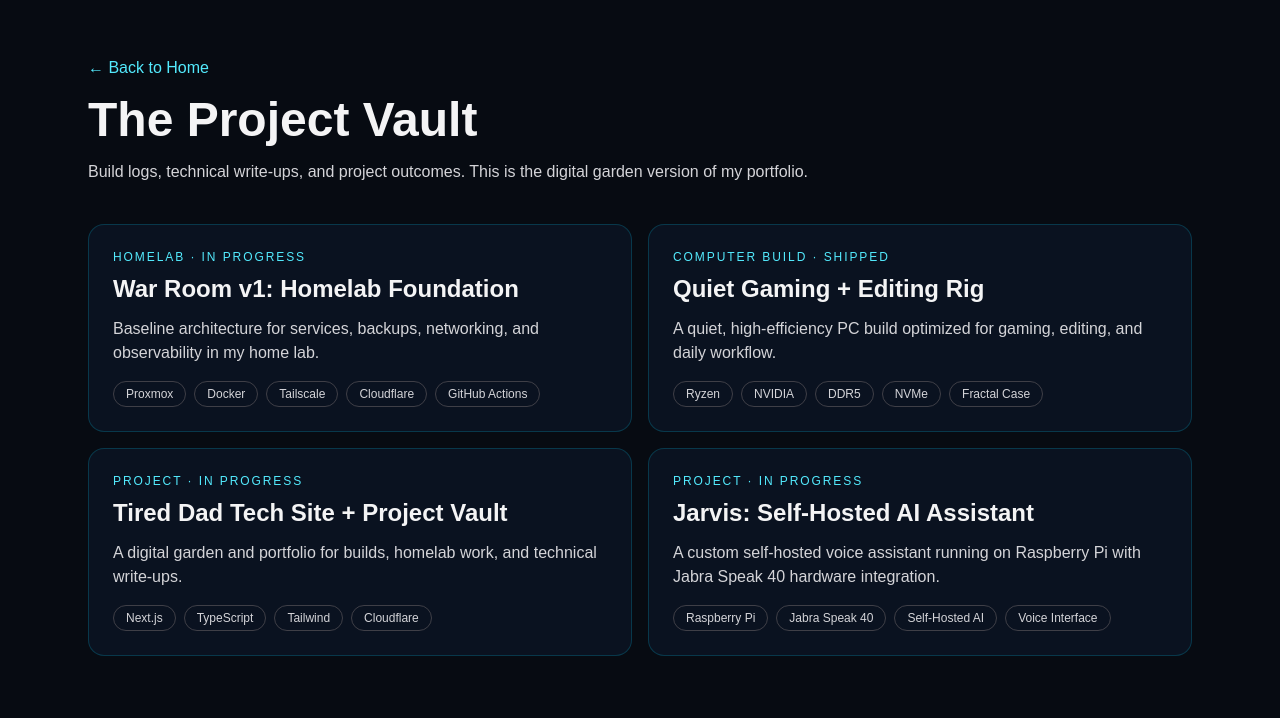
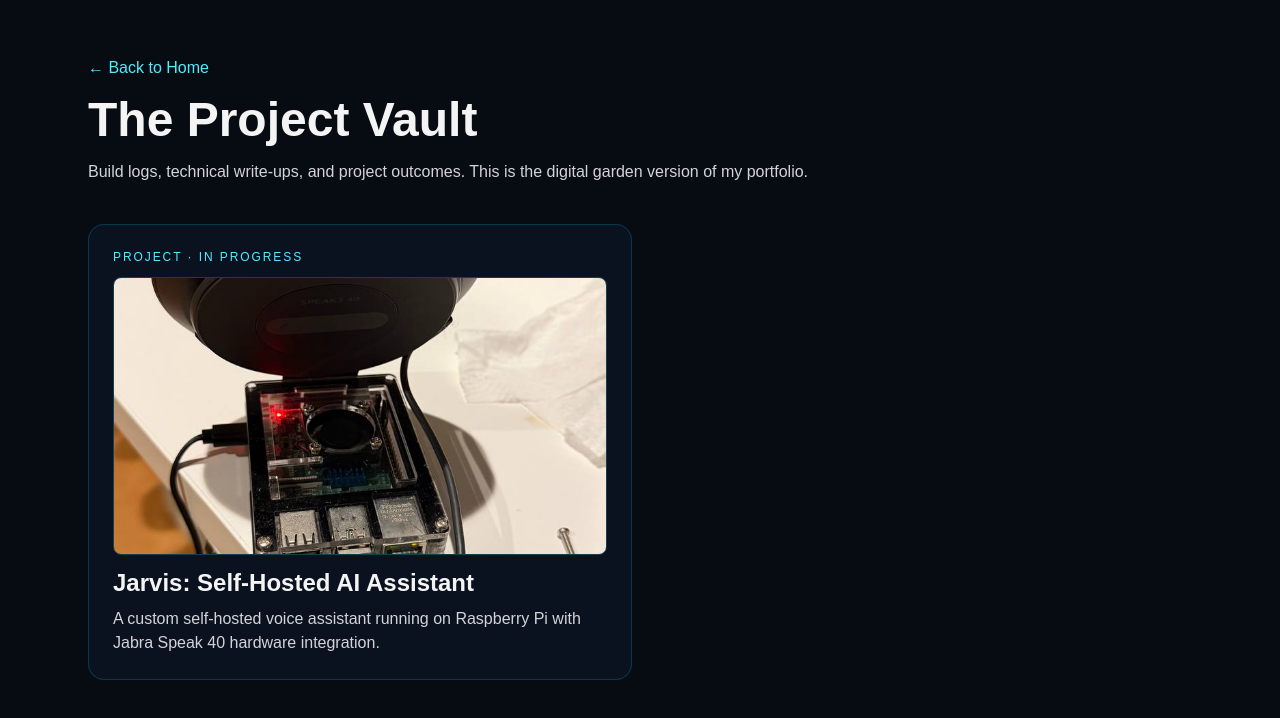
Before and after one commit to DigitalRonin73/Tired-Dad-Tech, a Next.js app: page /vault in a window 1280 px wide. Shown: the top 718 px of the page. Built offline with nearby package versions, Linux system fonts and the light colour scheme.

Commit message:
feat: simplify project vault to Jarvis only with thumbnail cards

```diff
--- a/src/app/vault/page.tsx
+++ b/src/app/vault/page.tsx
@@ -1,3 +1,4 @@
+import Image from "next/image";
 import Link from "next/link";
 import { projects } from "@/content/projects";
 
@@ -25,18 +26,21 @@ export default function VaultPage() {
               <p className="text-xs uppercase tracking-[0.16em] text-cyan-300">
                 {project.category} · {project.status}
               </p>
-              <h2 className="mt-2 text-2xl font-semibold">{project.title}</h2>
-              <p className="mt-3 text-zinc-300">{project.summary}</p>
-              <div className="mt-4 flex flex-wrap gap-2">
-                {project.stack.map((tag) => (
-                  <span
-                    key={tag}
-                    className="rounded-full border border-zinc-700 px-3 py-1 text-xs text-zinc-300"
-                  >
-                    {tag}
-                  </span>
-                ))}
-              </div>
+
+              {project.imageUrls?.[0] ? (
+                <div className="relative mt-3 aspect-video overflow-hidden rounded-lg border border-cyan-300/20">
+                  <Image
+                    src={project.imageUrls[0]}
+                    alt={`${project.title} thumbnail`}
+                    fill
+                    sizes="(max-width: 768px) 100vw, 50vw"
+                    className="object-cover"
+                  />
+                </div>
+              ) : null}
+
+              <h2 className="mt-3 text-2xl font-semibold">{project.title}</h2>
+              <p className="mt-2 text-zinc-300">{project.summary}</p>
             </Link>
           ))}
         </div>
--- a/src/content/projects.ts
+++ b/src/content/projects.ts
@@ -12,49 +12,6 @@ export type Project = {
 
 // Easy to edit later: add, remove, or update project objects here.
 export const projects: Project[] = [
-  {
-    slug: "war-room-v1",
-    title: "War Room v1: Homelab Foundation",
-    category: "Homelab",
-    status: "In Progress",
-    summary:
-      "Baseline architecture for services, backups, networking, and observability in my home lab.",
-    stack: ["Proxmox", "Docker", "Tailscale", "Cloudflare", "GitHub Actions"],
-    publishedAt: "2026-02-28",
-    body: [
-      "This page is a placeholder for the full build log.",
-      "I will document decisions, mistakes, and improvements as the lab evolves.",
-      "Goal: stable, reproducible infra with clear monitoring and backup strategy.",
-    ],
-  },
-  {
-    slug: "pc-build-quiet-gaming-rig",
-    title: "Quiet Gaming + Editing Rig",
-    category: "Computer Build",
-    status: "Shipped",
-    summary:
-      "A quiet, high-efficiency PC build optimized for gaming, editing, and daily workflow.",
-    stack: ["Ryzen", "NVIDIA", "DDR5", "NVMe", "Fractal Case"],
-    publishedAt: "2026-02-20",
-    body: [
-      "This is a placeholder write-up for component selection and tuning.",
-      "Final post will include thermals, noise profile, BIOS settings, and benchmarks.",
-    ],
-  },
-  {
-    slug: "project-vault-site",
-    title: "Tired Dad Tech Site + Project Vault",
-    category: "Project",
-    status: "In Progress",
-    summary:
-      "A digital garden and portfolio for builds, homelab work, and technical write-ups.",
-    stack: ["Next.js", "TypeScript", "Tailwind", "Cloudflare"],
-    publishedAt: "2026-02-28",
-    body: [
-      "This project tracks how the site is designed and shipped.",
-      "Will include architecture notes, deployment setup, and future roadmap.",
-    ],
-  },
   {
     slug: "jarvis-self-hosted-assistant",
     title: "Jarvis: Self-Hosted AI Assistant",
```
